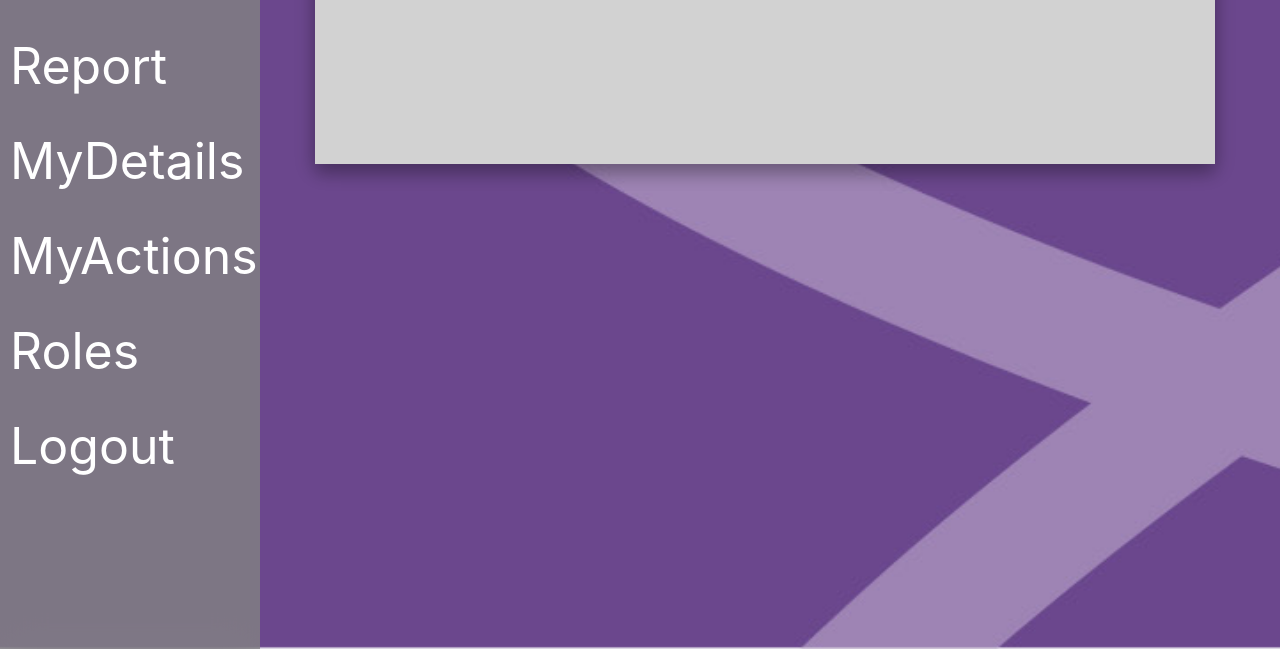
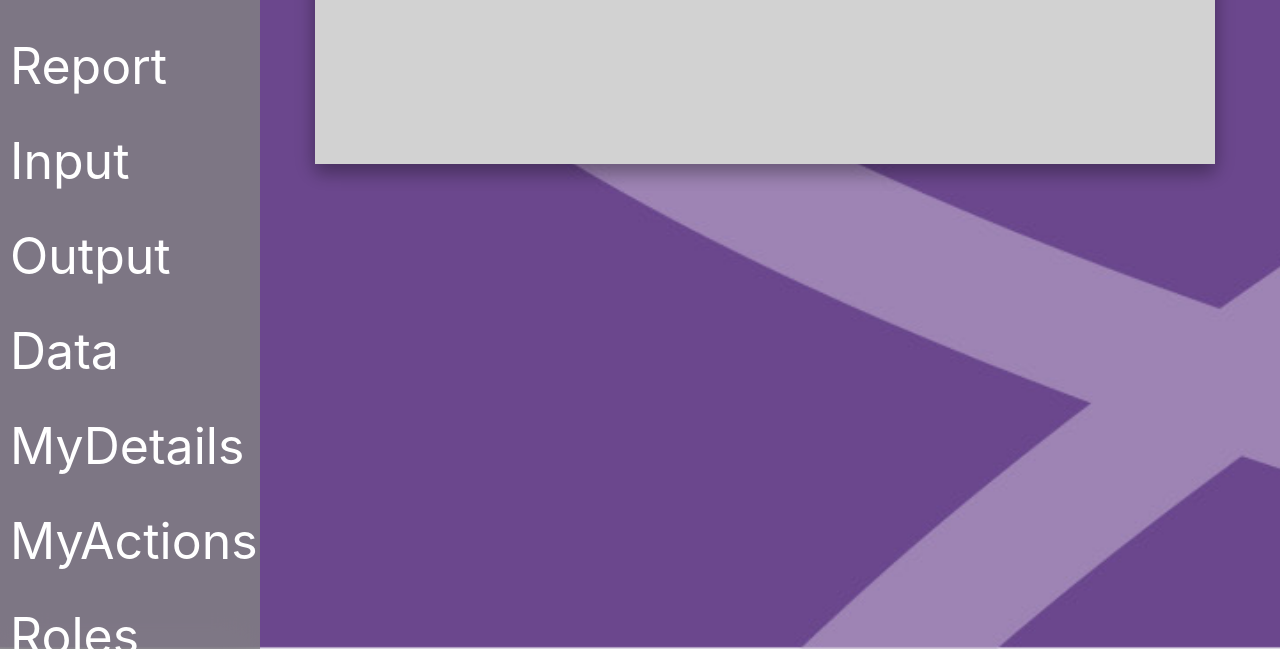
Before and after one commit to andrewwu531/Student_Enquiry_AI_Chatbot, a Django app: page / in a window 1280 px wide. Shown: the part 516-1165 px from the top of the page. Run offline with Django 3.2, Linux system fonts and the light colour scheme; some libraries are stand-ins or nearby versions.

Commit message:
Added admin pages: data, input

```diff
--- a/Code/ViloSky/ViloSkyApp/urls.py
+++ b/Code/ViloSky/ViloSkyApp/urls.py
@@ -13,4 +13,8 @@ urlpatterns = [
     path('myactions/',views.myactions, name='myactions'),
     path('report/',views.report, name='report'),
     path('roles/',views.roles, name='roles'),
+    path('input/',views.input, name='input'),
+    path('output/',views.output, name='output'),
+    path('data/',views.data, name='data'),
+    path('editquestion/',views.editquestion, name='editquestion'),
 ]
--- a/Code/ViloSky/ViloSkyApp/views.py
+++ b/Code/ViloSky/ViloSkyApp/views.py
@@ -3,7 +3,10 @@ from django.shortcuts import render, redirect
 from django.urls import reverse
 from django.http import HttpResponse
 from django.conf import settings
-
+from plotly.offline import plot
+import plotly.graph_objs as go
+from random import randint
+from random import uniform
 # Create your views here.
 def index(request):
     return render(request, 'index.html', {})
@@ -28,3 +31,36 @@ def report(request):
 
 def roles(request):
     return render(request, 'roles.html', {})
+
+def input(request):
+    return render(request, 'input.html', {})
+
+def output(request):
+    return render(request, 'output.html', {})
+
+def editquestion(request):
+    return render(request, 'editquestion.html', {})
+
+def data(request):
+    visitors = []
+    registered_users = []
+    inputs = []
+    outputs = []
+    days = []
+    for i in range(31):
+        days.append(i)
+        cur_visitors = randint(0,12000)
+        visitors.append(cur_visitors)
+        registered_users.append(int(cur_visitors*uniform(0,0.4)))
+        inputs.append(randint(100,2900))
+        outputs.append(randint(200,8000))
+    vis_fig = go.Figure(data=[go.Scatter(x=days,y=visitors, name="visitors"),
+                        go.Scatter(x=days,y=registered_users, name="registered users")]
+    )
+    vis_div = plot(vis_fig, output_type='div')
+    inp_fig = go.Figure(data=go.Scatter(x=days,y=inputs, name="inputs"))
+    inp_div = plot(inp_fig, output_type='div')
+    out_fig = go.Figure(data=go.Scatter(x=days,y=outputs, name="outputs"))
+    out_div = plot(out_fig, output_type='div')
+    content_dict ={"vis_div":vis_div,"inp_div":inp_div,"out_div":out_div}
+    return render(request, 'data.html', content_dict)
--- a/Code/ViloSky/templates/base.html
+++ b/Code/ViloSky/templates/base.html
@@ -47,6 +47,15 @@ https://www.sowebsited.com/advanced/togglesidebar.html?fbclid=IwAR0Y5YAZ-2s0c2Rh
                 </li>
                 <li class="nav-item">
                   <a class="nav-link" href="{% url 'report' %}">Report</a>
+                </li>
+                <li class="nav-item">
+                  <a class="nav-link" href="{% url 'input' %}">Input</a>
+                </li>
+                <li class="nav-item">
+                  <a class="nav-link" href="{% url 'output' %}">Output</a>
+                </li>
+                <li class="nav-item">
+                  <a class="nav-link" href="{% url 'data' %}">Data</a>
                 </li>
                 <li class="nav-item">
                   <a class="nav-link" href="{% url 'mydetails' %}">MyDetails</a>
--- /dev/null
+++ b/Code/requirements.txt
@@ -0,0 +1 @@
+dash
```
Also changed, not shown: Code/ViloSky/templates/data.html (added, +22 -0 lines), Code/ViloSky/templates/editquestion.html (added, +46 -0 lines), Code/ViloSky/templates/input.html (added, +16 -0 lines), Code/ViloSky/templates/output.html (added, +10 -0 lines).
